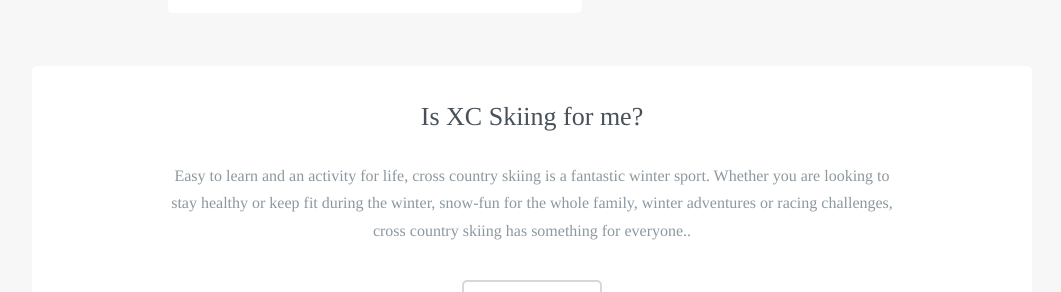
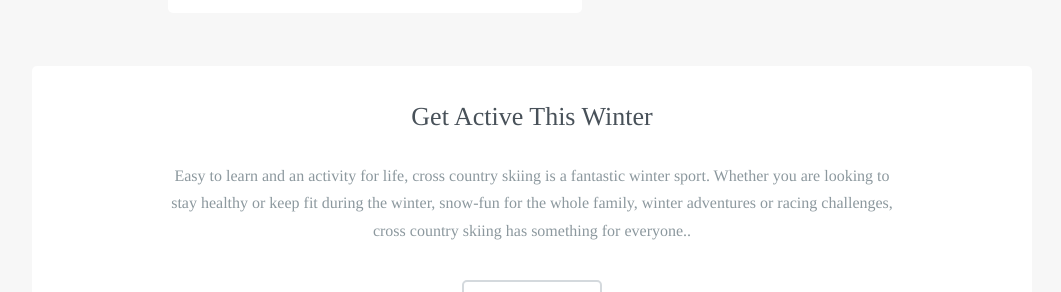
Before and after one commit to robcatto/robcatto.github.io, a Jekyll site: the page index.html, which Jekyll copies as it is, in a window 1280 px wide and 900 px high, scrolled down 994 px. Shown: the part 158-450 px from the top of the window, without its empty margins (108-1169 px from the left). Built offline with Jekyll 4.4.1, drawn with Linux system fonts in a browser that asks for light colours; some web fonts are replaced; Markdown is read by kramdown in place of the engine named in the settings.

Commit message:
Update index.html

```diff
--- a/index.html
+++ b/index.html
@@ -397,7 +397,7 @@
              </section>
 
              <section class="mobile_section">
-                    <h3>Is XC Skiing for me?</h3>
+                    <h3>Get Active This Winter</h3>
                     <p>Easy to learn and an activity for life, cross country skiing is a fantastic winter sport. Whether you are looking to stay healthy or keep fit during the winter, snow-fun for the whole family, winter adventures or racing challenges, cross country skiing has something for everyone..
                      </p>
                     <a class="button small dark" href="http://discoverxcski.com/discoverxc/" data-featurette="analytics-click-event" data-event-category="button" data-event-action="M: Clicked Design an iOS Game" data-event-label="Source: Homepage Alt" id="featurette-35">Learn about XC</a>
```
